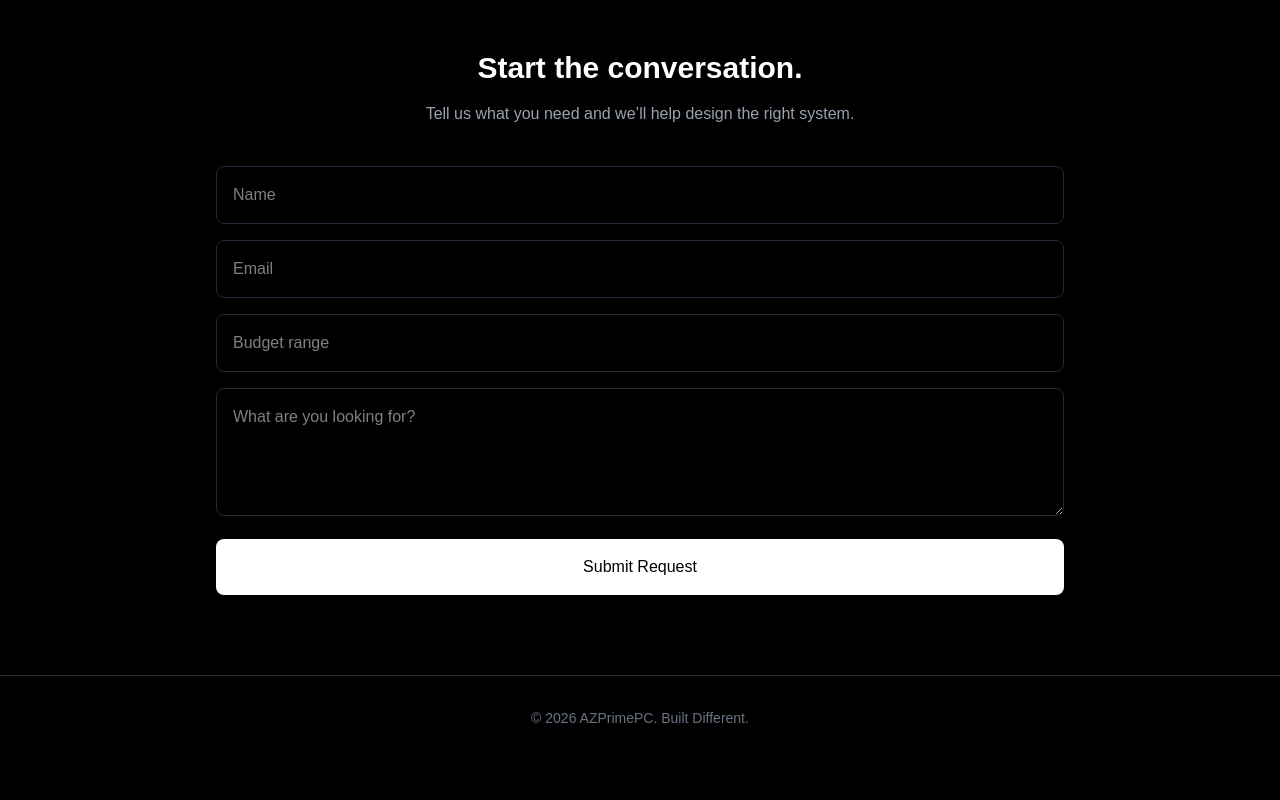
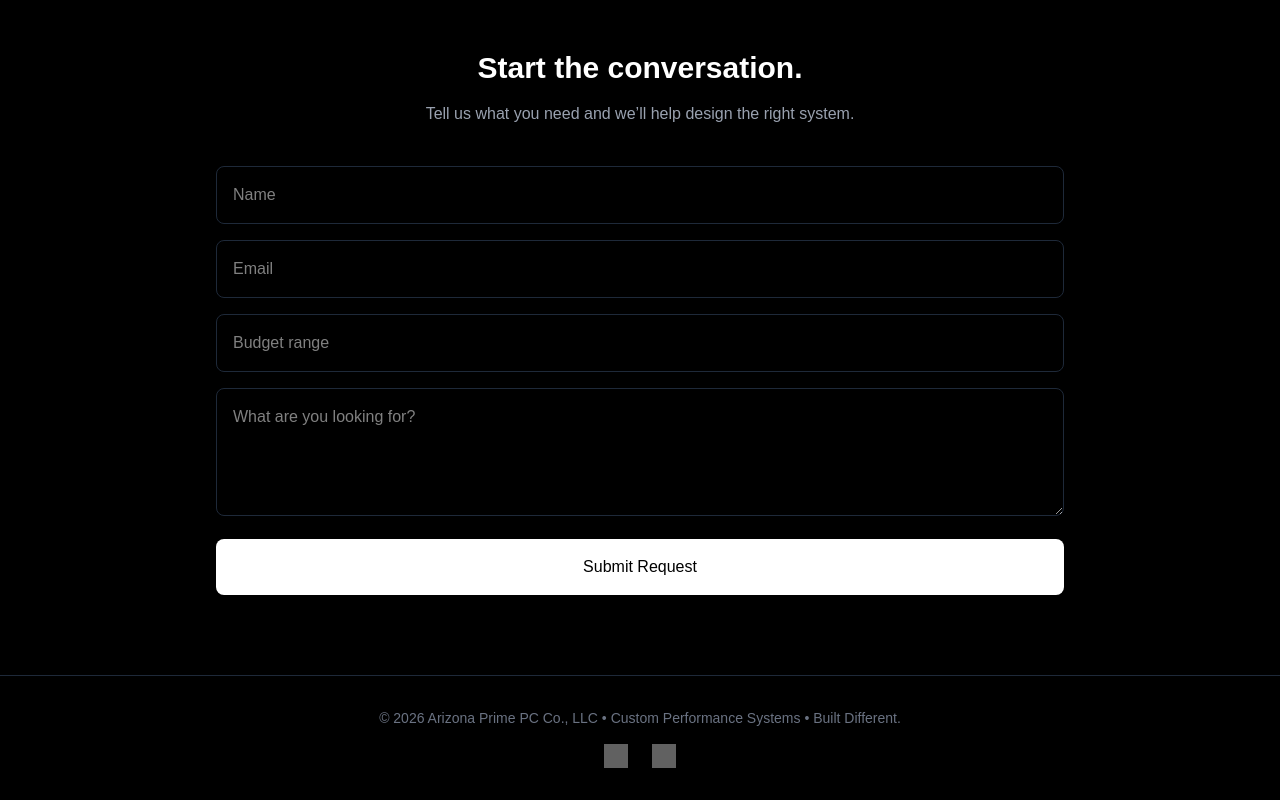
Before and after one commit to AZPRIMEPC/azprimepc, a Next.js app: page / in a window 1280 px wide. Shown: the part 2161-2961 px from the top of the page. Before the commit the page ends 2921 px from the top, so only its background shows below. Built offline with nearby package versions, Linux system fonts and the light colour scheme; grey boxes are pictures that could not be loaded.

Commit message:
Update page.tsx

```diff
--- a/app/page.tsx
+++ b/app/page.tsx
@@ -177,8 +177,38 @@ export default function Home() {
       </section>
 
       {/* ================= FOOTER ================= */}
-      <footer className="border-t border-gray-800 py-8 text-sm text-gray-500 text-center">
-  © 2026 AZPrimePC. Built Different.
+      <footer className="border-t border-gray-800 py-8 text-sm text-gray-500 text-center space-y-4">
+
+  <div>
+    © 2026 Arizona Prime PC Co., LLC • Custom Performance Systems • Built Different.
+  </div>
+
+  <div className="flex justify-center gap-6">
+    <a
+      href="https://instagram.com/azprimepc"
+      target="_blank"
+      rel="noopener noreferrer"
+    >
+      <img
+        src="https://cdn.jsdelivr.net/gh/simple-icons/simple-icons/icons/instagram.svg"
+        alt="Instagram"
+        className="w-6 h-6 invert hover:opacity-80 transition"
+      />
+    </a>
+
+    <a
+      href="https://www.facebook.com/share/1Git8zJaJ9/?mibextid=wwXIfr"
+      target="_blank"
+      rel="noopener noreferrer"
+    >
+      <img
+        src="https://cdn.jsdelivr.net/gh/simple-icons/simple-icons/icons/facebook.svg"
+        alt="Facebook"
+        className="w-6 h-6 invert hover:opacity-80 transition"
+      />
+    </a>
+  </div>
+
 </footer>
 
     </main>
```
